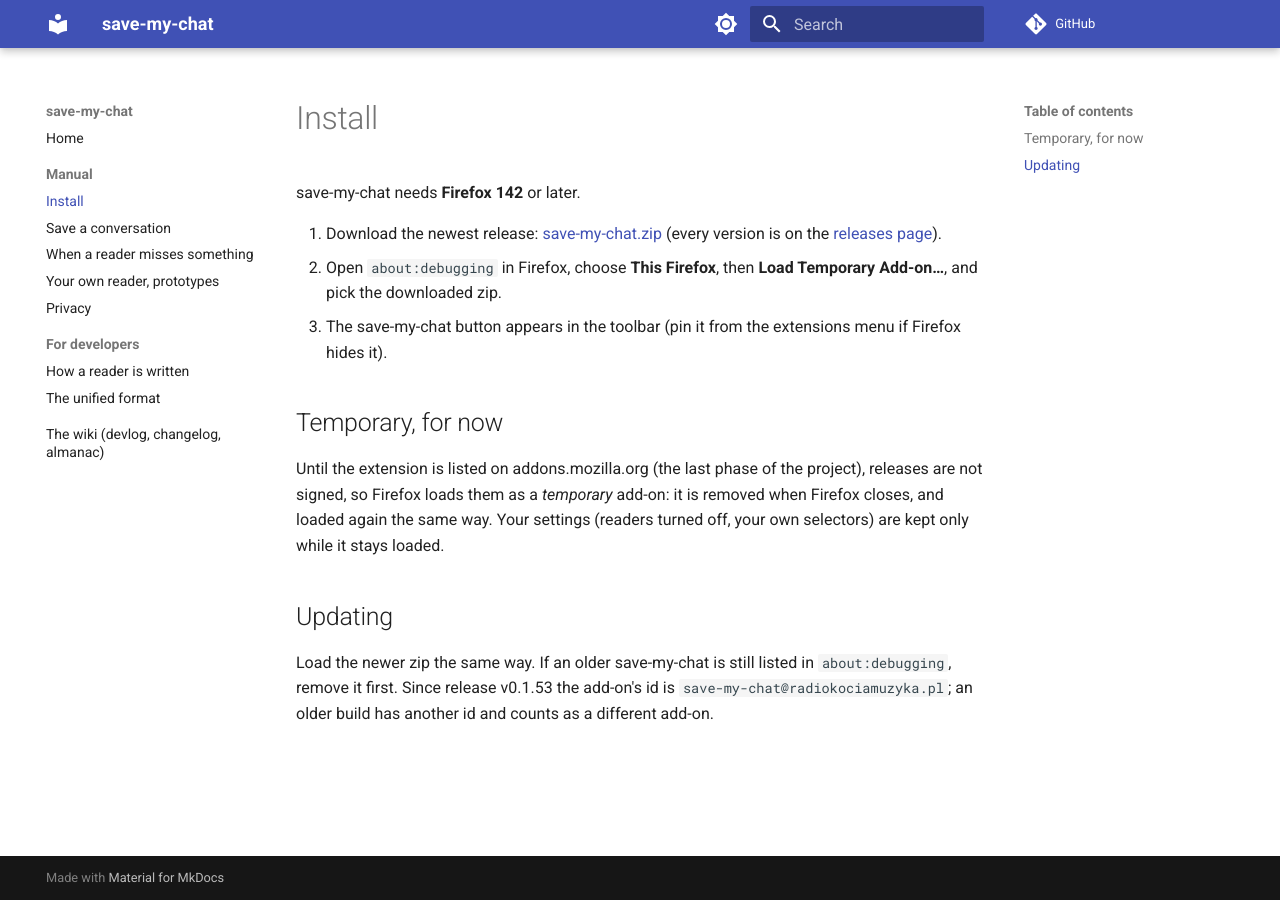
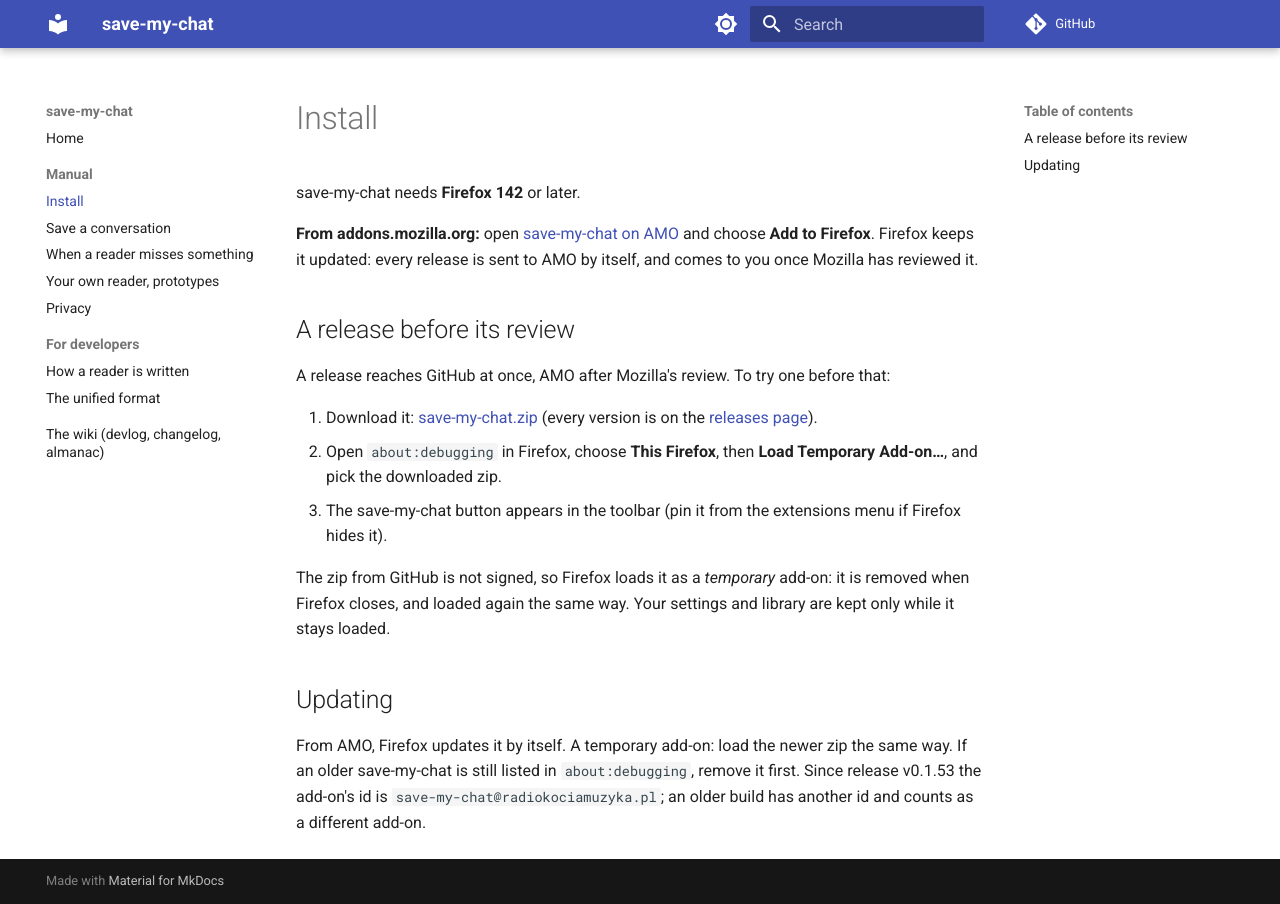
Before and after one commit to radiokociamuzyka/save-my-chat, an MkDocs documentation site: the page built from docs/manual/install.md, in a window 1280 px wide. Built offline with MkDocs 1.6.1 and Material for MkDocs 9.7.7, drawn with Linux system fonts in a browser that asks for light colours; comment, search, counter and statistics services are not loaded.

Commit message:
docs: AMO as the way to install; rule 2 on merges handed over and the release to AMO
The manual installs from AMO and keeps the temporary add-on for a
release not reviewed yet; AGENTS rule 2 says the release goes to AMO by
itself, so a merge into master is the ask for that upload, and Sett may
hand the merges over for a stretch of work (until phase 4 is done).

Co-Authored-By: Cleo (Claude Opus 5.5) <noreply@anthropic.com>

```diff
--- a/docs/manual/install.md
+++ b/docs/manual/install.md
@@ -2,7 +2,17 @@
 
 save-my-chat needs **Firefox 142** or later.
 
-1. Download the newest release:
+**From addons.mozilla.org:** open
+[save-my-chat on AMO](https://addons.mozilla.org/firefox/addon/save-my-chat/)
+and choose **Add to Firefox**. Firefox keeps it updated: every release is
+sent to AMO by itself, and comes to you once Mozilla has reviewed it.
+
+## A release before its review
+
+A release reaches GitHub at once, AMO after Mozilla's review. To try one
+before that:
+
+1. Download it:
    [save-my-chat.zip](https://github.com/radiokociamuzyka/save-my-chat/releases/latest/download/save-my-chat.zip)
    (every version is on the [releases page](https://github.com/radiokociamuzyka/save-my-chat/releases)).
 2. Open `about:debugging` in Firefox, choose **This Firefox**, then
@@ -10,17 +20,13 @@ save-my-chat needs **Firefox 142** or later.
 3. The save-my-chat button appears in the toolbar (pin it from the
    extensions menu if Firefox hides it).
 
-## Temporary, for now
-
-Until the extension is listed on addons.mozilla.org (the last phase of the
-project), releases are not signed, so Firefox loads them as a *temporary*
+The zip from GitHub is not signed, so Firefox loads it as a *temporary*
 add-on: it is removed when Firefox closes, and loaded again the same way.
-Your settings (readers turned off, your own selectors) are kept only while
-it stays loaded.
+Your settings and library are kept only while it stays loaded.
 
 ## Updating
 
-Load the newer zip the same way. If an older save-my-chat is still
+From AMO, Firefox updates it by itself. A temporary add-on: load the newer zip the same way. If an older save-my-chat is still
 listed in `about:debugging`, remove it first. Since release v0.1.53 the
 add-on's id is `save-my-chat@radiokociamuzyka.pl`; an older build has
 another id and counts as a different add-on.
--- a/package.json
+++ b/package.json
@@ -1,6 +1,6 @@
 {
   "name": "save-my-chat",
-  "version": "0.4.17",
+  "version": "0.4.18",
   "private": true,
   "description": "Firefox extension to export your AI chat history out of webapps and save it on your local machine in clear unified formatting",
   "repository": "github:radiokociamuzyka/save-my-chat",
```
Also changed, not shown: AGENTS.md (+10 -6 lines), 2 other files.
